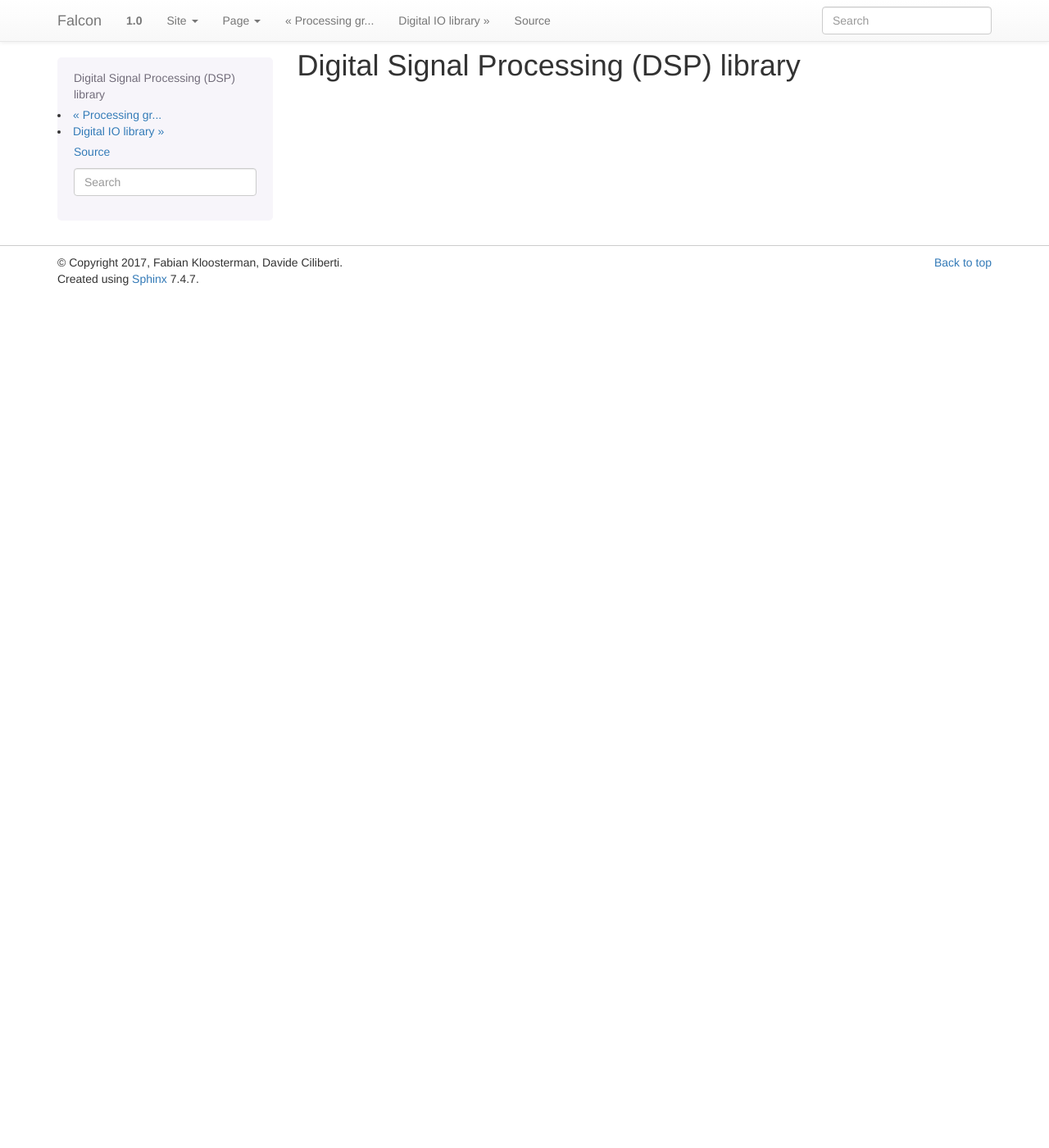
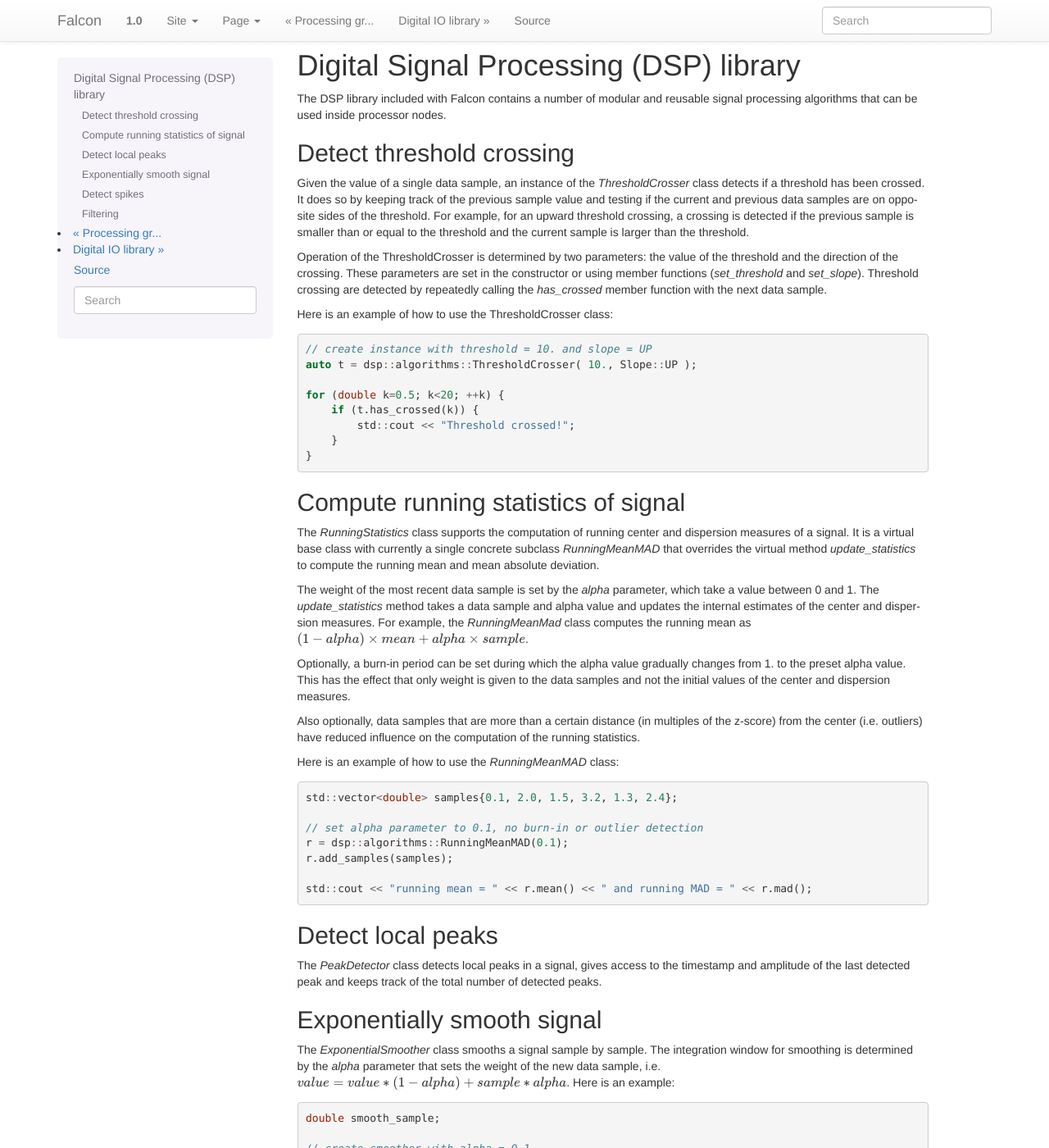
Before and after one commit to benfgit/falcon-core-linux, a Sphinx documentation site: the page built from docs/internals/dsp_lib.rst, in a window 1280 px wide and 1400 px high. Shown: the whole window at 82% size. Built offline with Sphinx 7.4.7, drawn with Linux system fonts in a browser that asks for light colours; some of the changed text lies outside the part shown.

Commit message:
Updated documentation

```diff
--- a/docs/internals/dsp_lib.rst
+++ b/docs/internals/dsp_lib.rst
@@ -1,2 +1,110 @@
 Digital Signal Processing (DSP) library
 =======================================
+
+The DSP library included with Falcon contains a number of modular and
+reusable signal processing algorithms that can be used inside processor
+nodes.
+
+Detect threshold crossing
+-------------------------
+
+Given the value of a single data sample, an instance of the *ThresholdCrosser*
+class detects if a threshold has been crossed. It does so by keeping track
+of the previous sample value and testing if the current and previous data
+samples are on opposite sides of the threshold. For example, for an upward
+threshold crossing, a crossing is detected if the previous sample is smaller
+than or equal to the threshold and the current sample is larger than the
+threshold.
+
+Operation of the ThresholdCrosser is determined by two parameters: the value
+of the threshold and the direction of the crossing. These parameters are set
+in the constructor or using member functions (*set_threshold* and
+*set_slope*). Threshold crossing are detected by repeatedly calling the
+*has_crossed* member function with the next data sample.
+
+Here is an example of how to use the ThresholdCrosser class:
+
+.. code-block:: c++
+
+    // create instance with threshold = 10. and slope = UP
+    auto t = dsp::algorithms::ThresholdCrosser( 10., Slope::UP );
+
+    for (double k=0.5; k<20; ++k) {
+        if (t.has_crossed(k)) {
+            std::cout << "Threshold crossed!";
+        }
+    }
+
+Compute running statistics of signal
+------------------------------------
+
+The *RunningStatistics* class supports the computation of running center and
+dispersion measures of a signal. It is a virtual base class with currently
+a single concrete subclass *RunningMeanMAD* that overrides the virtual method
+*update_statistics* to compute the running mean and mean absolute deviation.
+
+The weight of the most recent data sample is set by the *alpha* parameter,
+which take a value between 0 and 1. The *update_statistics* method takes
+a data sample and alpha value and updates the internal estimates of the center
+and dispersion measures. For example, the *RunningMeanMad* class computes the
+running mean as :math:`(1-alpha) \times mean + alpha \times sample`.
+
+Optionally, a burn-in period can be set during which the alpha value gradually
+changes from 1. to the preset alpha value. This has the effect that only weight
+is given to the data samples and not the initial values of the center and
+dispersion measures.
+
+Also optionally, data samples that are more than a certain distance (in
+multiples of the z-score) from the center (i.e. outliers) have reduced
+influence on the computation of the running statistics.
+
+Here is an example of how to use the *RunningMeanMAD* class:
+
+.. code-block:: c++
+
+    std::vector<double> samples{0.1, 2.0, 1.5, 3.2, 1.3, 2.4};
+
+    // set alpha parameter to 0.1, no burn-in or outlier detection
+    r = dsp::algorithms::RunningMeanMAD(0.1);
+    r.add_samples(samples);
+
+    std::cout << "running mean = " << r.mean() << " and running MAD = " << r.mad();
+
+Detect local peaks
+------------------
+
+The *PeakDetector* class detects local peaks in a signal, gives access to
+the timestamp and amplitude of the last detected peak and keeps track of
+the total number of detected peaks.
+
+Exponentially smooth signal
+---------------------------
+
+The *ExponentialSmoother* class smooths a signal sample by sample. The
+integration window for smoothing is determined by the *alpha* parameter
+that sets the weight of the new data sample, i.e.
+:math:`value = value * (1-alpha) + sample * alpha`. Here is an example:
+
+.. code-block:: c++
+
+    double smooth_sample;
+
+    // create smoother with alpha = 0.1
+    auto s = dsp::algorithms::ExponentialSmoother(0.1);
+
+    std::vector<double> samples{0.1, 2.0, 1.5, 3.2, 1.3, 2.4};
+
+    for (auto k : samples) {
+        smooth_sample = s.smooth(k);
+    }
+
+
+Detect spikes
+-------------
+
+Filtering
+---------
+
+Finite impulse response (FIR) filters
+
+Infinite impulse response (IIR) filters
--- a/docs/manual/configuration.rst
+++ b/docs/manual/configuration.rst
@@ -1,3 +1,5 @@
+.. _manual-configuration:
+
 Configuration
 =============
 
@@ -46,7 +48,7 @@ graph
 
 You can specify a graph definition *file* that is loaded when Falcon is
 started. If a graph file is also specified separately on the command line,
-then this will overwrite the configured file. If you would like Falcon to
+then this will override the configured file. If you would like Falcon to
 automatically start execution of the processing graph (without the user having
 to manually start execution by pressing a key), then set the *autostart*
 option to true.
```
Also changed, not shown: docs/internals/logging_system.rst (+44 -5 lines).
